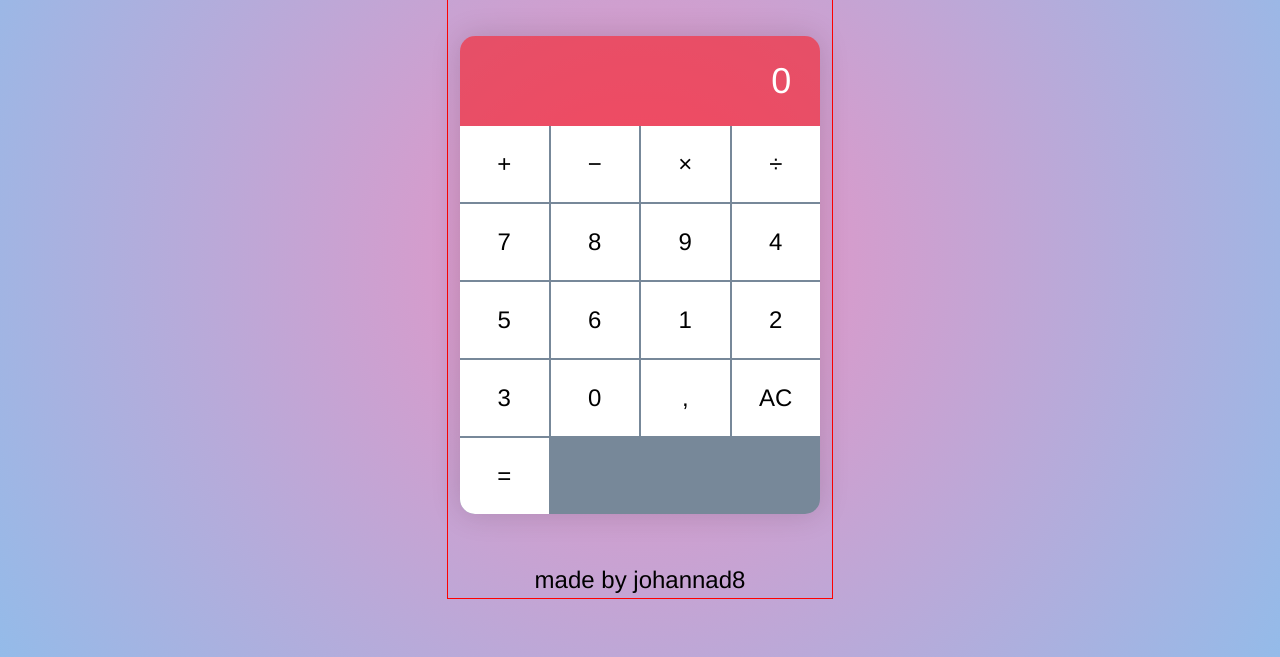
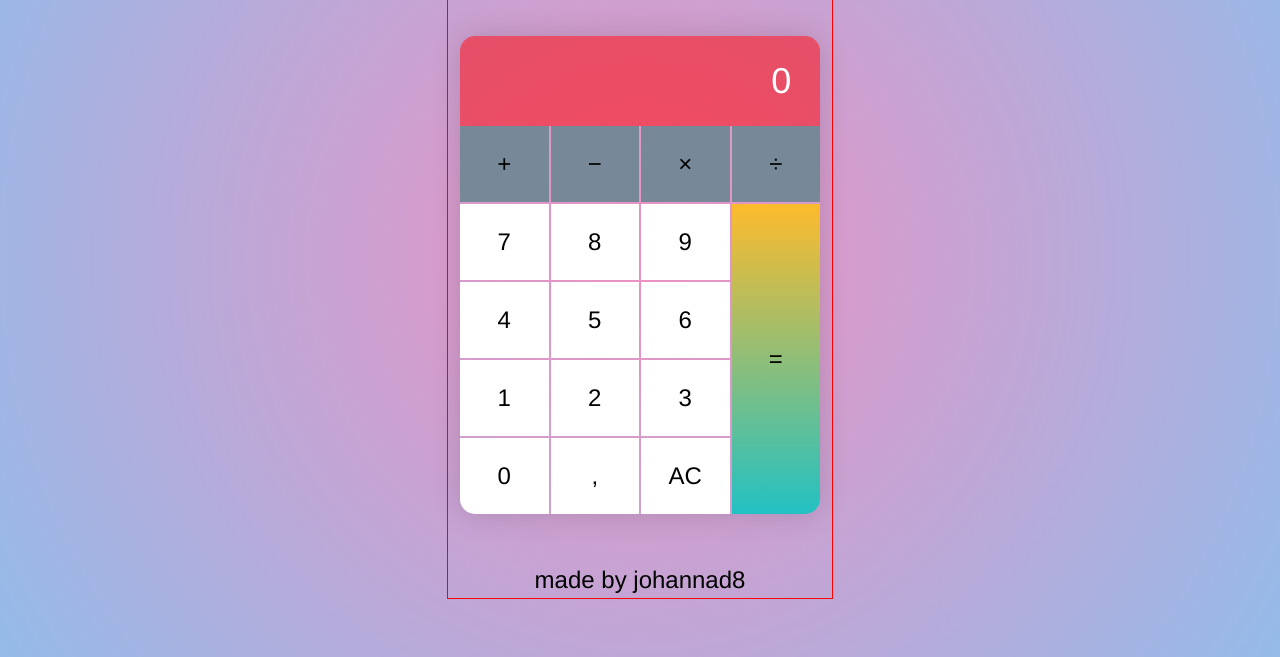
Before and after one commit to johannad8/Calculator, a plain HTML site: page calculator.html in a window 1280 px wide. Shown: the part 143-800 px from the top of the page. Drawn offline with Linux system fonts and the light colour scheme.

Commit message:
Updated stylings so equal button is on its right place

```diff
--- a/styles.css
+++ b/styles.css
@@ -125,7 +125,6 @@ button:focus {
 }
 
 .calculator__keys {
-  background-color: lightslategray;
   display: grid;
   grid-gap: 2px;
   grid-template-columns: repeat(4, 1fr);
@@ -139,6 +138,16 @@ button:focus {
   background-color: #FFF;
 }
 
+.key--operator {
+  background-color: lightslategray;
+}
+
+.key--equal {
+  background: linear-gradient(0deg, rgba(34,193,195,1) 0%, rgba(253,187,45,1) 100%);
+  grid-column: -2;
+  grid-row: 2 / span 4;
+}
+
 footer {
   text-align: center;
 }
```
